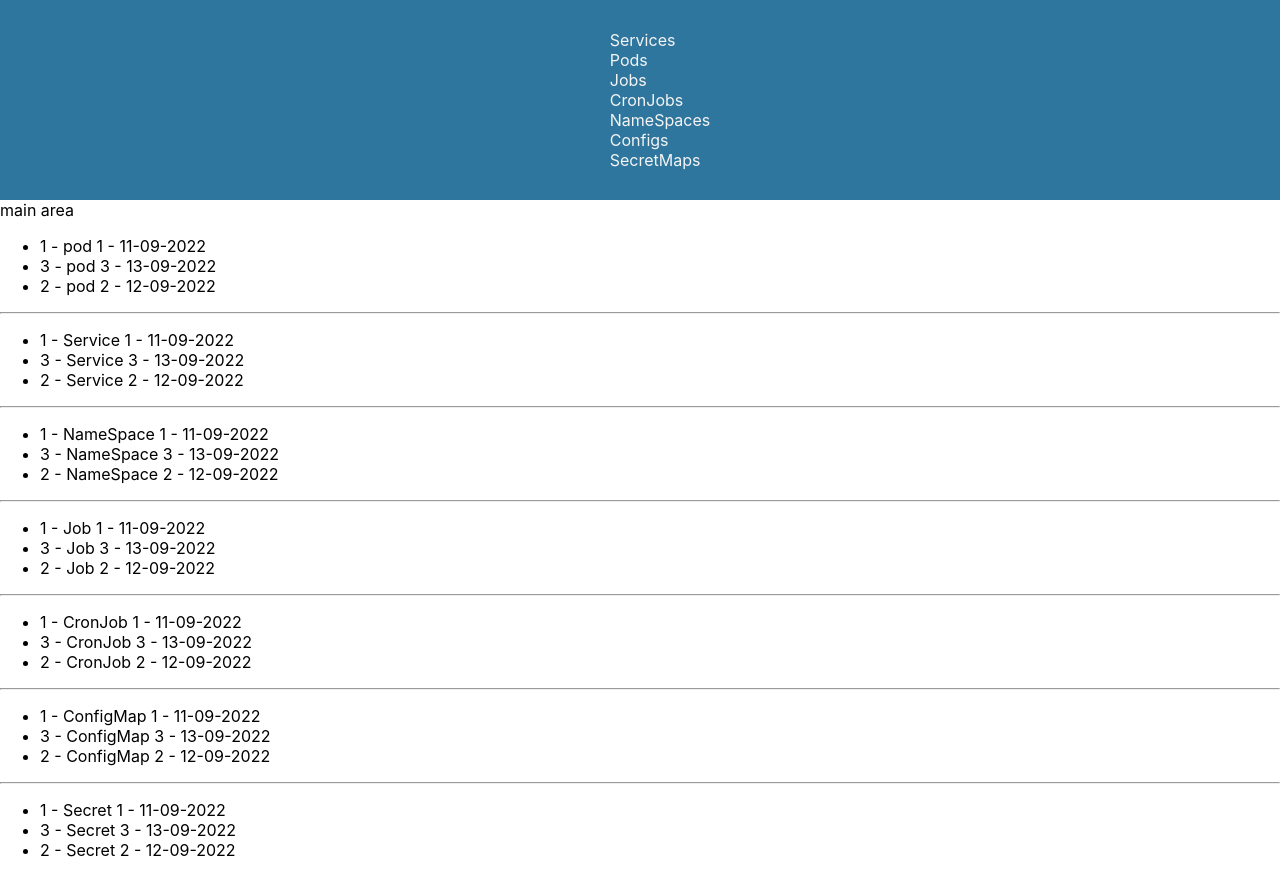
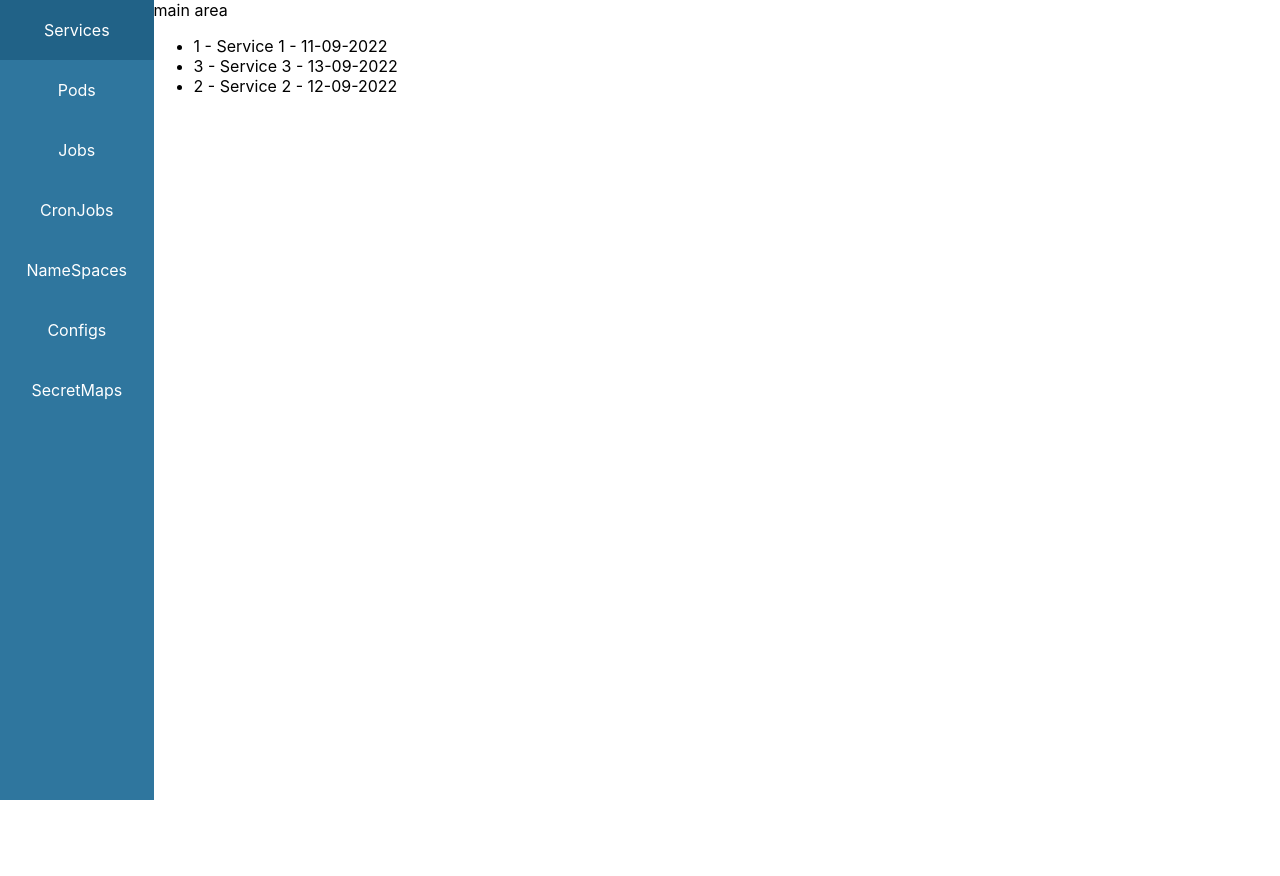
Before and after one commit to Yassine-cheffai/kube-desktop, a React (Create React App) app: page / in a window 1280 px wide. After the commit the page ends 800 px from the top, so only its background shows below. Built offline with nearby package versions, Linux system fonts and the light colour scheme.

Commit message:
working on the interface

```diff
--- a/src/App.css
+++ b/src/App.css
@@ -1,12 +1,45 @@
-.side_bar {
+.App {
+  width: 100vw;
+  height: 100vh;
+  display: flex;
+  flex-direction: row;
+}
+
+body {
+  margin: 0;
+  padding: 0;
+}
+
+.SideBar {
+  height: 100%;
+  width: 12%;
   background-color: #2F769E;
+}
+
+.SideBarList {
+  height: auto;
+  width: 100%;
+  padding: 0%;
+  margin: 0;
+}
+
+.SideBarList .row {
+  width: 100%;
+  height: 60px;
+  list-style-type: none;
+  margin: 0%;
   display: flex;
+  flex-direction: row;
+  color: white;
   justify-content: center;
   align-items: center;
-  height: 200px;
 }
 
-.resources {
-  list-style-type: none;
-  color: #F4F4F4;
+.SideBarList .row:hover {
+  cursor:pointer;
+  background-color: #216287;
 }
+
+.SideBarList #active {
+  background-color: #216287;
+}
--- a/src/App.tsx
+++ b/src/App.tsx
@@ -1,12 +1,15 @@
 import './App.css';
 import SideBar from "./components/SideBar";
 import MainArea from "./components/MainArea";
+import { useState } from "react";
 
 function App() {
+  // Services = RESOURCE_TYPES[0]
+  const [selectedResource, setSelectedResource] = useState("Services");
   return (
-    <div>
-      <SideBar />
-      <MainArea />
+    <div className="App">
+      <SideBar selectedResource={selectedResource} setSelectedResource={setSelectedResource} />
+      <MainArea selectedResource={selectedResource} />
     </div>
   );
 }
--- a/src/components/MainArea.tsx
+++ b/src/components/MainArea.tsx
@@ -6,24 +6,21 @@ import { CronJobsList } from "./resources/CronJobs";
 import { ConfigMapsList } from "./resources/ConfigMaps";
 import { SecretsList } from "./resources/Secrets";
 
+type MainAreaProps = {
+  selectedResource: string;
+}
 
-const MainArea = () => {
+const MainArea = ({selectedResource}: MainAreaProps) => {
   return (
-    <div className="main_area">
+    <div>
       <div>main area</div>
-      <PodsList />
-      <hr />
-      <ServicesList />
-      <hr />
-      <NameSpacesList />
-      <hr />
-      <JobsList />
-      <hr />
-      <CronJobsList />
-      <hr />
-      <ConfigMapsList />
-      <hr />
-      <SecretsList />
+      {selectedResource === "Services" ? <ServicesList />: ""}
+      {selectedResource === "Pods" ? <PodsList />: ""}
+      {selectedResource === "Jobs" ? <JobsList />: ""}
+      {selectedResource === "CronJobs" ? <CronJobsList />: ""}
+      {selectedResource === "NameSpaces" ? <NameSpacesList />: ""}
+      {selectedResource === "Configs" ? <ConfigMapsList />: ""}
+      {selectedResource === "SecretMaps" ? <SecretsList />: ""}
     </div>
   )
 }
--- a/src/components/SideBar.tsx
+++ b/src/components/SideBar.tsx
@@ -1,28 +1,23 @@
-const SideBar = () => {
+import {RESOURCES_TYPES} from "../types";
+
+type SideBarProps = {
+  selectedResource: string,
+  setSelectedResource: (val: string) => void,
+}
+const SideBar = ({ selectedResource, setSelectedResource }: SideBarProps) => {
   return (
-    <div className='side_bar'>
-      <ul className='resources'>
-        <li>
-          Services
-        </li>
-        <li>
-          Pods
-        </li>
-        <li>
-          Jobs
-        </li>
-        <li>
-          CronJobs
-        </li>
-        <li>
-          NameSpaces
-        </li>
-        <li>
-          Configs
-        </li>
-        <li>
-          SecretMaps
-        </li>
+    <div className="SideBar">
+      <ul className="SideBarList">
+        {RESOURCES_TYPES.map((val, key) => (
+          <li
+            key={key}
+            className="row"
+            id={selectedResource === val ? "active" : ""}
+            onClick={() => { setSelectedResource(val) }}
+          >
+            <div>{val}</div>
+          </li>
+        ))}
       </ul>
     </div>
   )
--- a/src/types.tsx
+++ b/src/types.tsx
@@ -33,3 +33,12 @@ export type Secret = {
   name: string,
   createdAt: string,
 }
+export const RESOURCES_TYPES = [
+  "Services",
+  "Pods",
+  "Jobs",
+  "CronJobs",
+  "NameSpaces",
+  "Configs",
+  "SecretMaps",
+]
```
